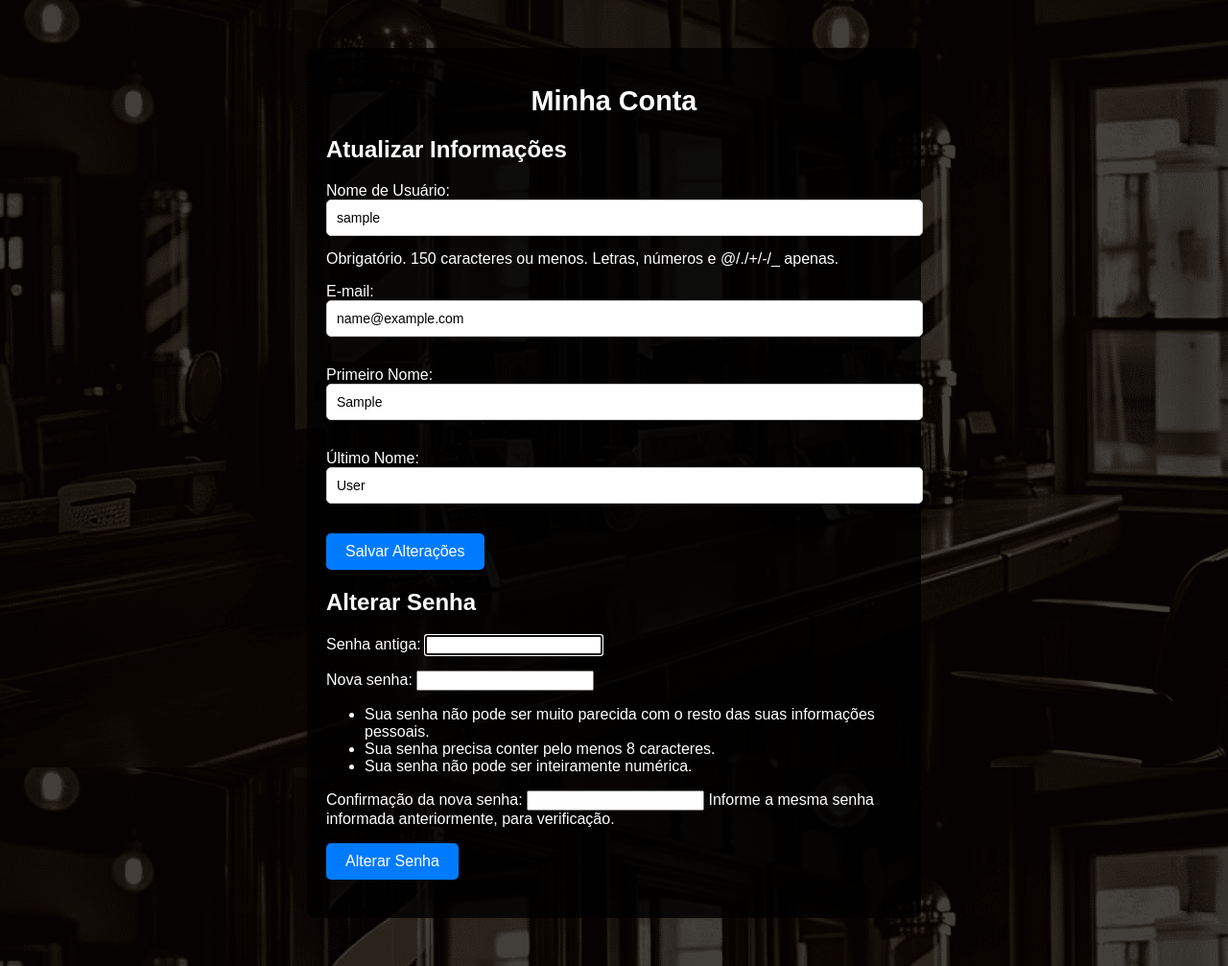
After one commit to AndreDAzevedo/barbearia, a Django app: page /minha_conta/ in a window 1280 px wide. The commit adds this page. Shown: the whole page at 96% size. Run offline with Django 5.2, Linux system fonts and the light colour scheme; the visitor is signed in with stand-in values (Sample User, id 1); parts of the project's set-up code (start-up, migrations or seed data) failed here and were passed over.

Commit message:
Atualização de funcionalidades e inclusão de novas páginas

```diff
--- a/agendamentos/forms.py
+++ b/agendamentos/forms.py
@@ -3,24 +3,67 @@ from django.contrib.auth.models import User
 from django.contrib.auth.forms import UserCreationForm
 from .models import Reserva
 
+
 class RegisterForm(UserCreationForm):
-    email = forms.EmailField(required=True)
+    """
+    Formulário para registro de novos usuários.
+    """
+    email = forms.EmailField(
+        required=True,
+        widget=forms.EmailInput(attrs={'class': 'form-control'}),
+        help_text='Insira um endereço de e-mail válido.',
+    )
 
     class Meta:
         model = User
         fields = ['username', 'email', 'password1', 'password2']
+        widgets = {
+            'username': forms.TextInput(attrs={'class': 'form-control'}),
+            'password1': forms.PasswordInput(attrs={'class': 'form-control'}),
+            'password2': forms.PasswordInput(attrs={'class': 'form-control'}),
+        }
+        help_texts = {
+            'username': None,  # Remove o texto de ajuda padrão do campo username
+            'password1': None,  # Remove o texto de ajuda padrão do campo password1
+            'password2': None,  # Remove o texto de ajuda padrão do campo password2
+        }
 
 
 class ReservaForm(forms.ModelForm):
+    """
+    Formulário para gerenciamento de reservas de serviços.
+    """
     class Meta:
         model = Reserva
         fields = ['servico', 'data', 'horario']
         widgets = {
-            'data': forms.DateInput(attrs={'type': 'date'}),
-            'horario': forms.TimeInput(attrs={'type': 'time'}),
+            'data': forms.DateInput(attrs={'type': 'date', 'class': 'form-control'}),
+            'horario': forms.TimeInput(attrs={'type': 'time', 'class': 'form-control'}),
+            'servico': forms.Select(attrs={'class': 'form-control'}),
         }
         labels = {
             'servico': 'Serviço',
             'data': 'Data',
             'horario': 'Horário',
         }
+
+
+class UserEditForm(forms.ModelForm):
+    """
+    Formulário personalizado para permitir que os usuários editem informações relevantes da conta.
+    """
+    class Meta:
+        model = User
+        fields = ['username', 'email', 'first_name', 'last_name']
+        widgets = {
+            'username': forms.TextInput(attrs={'class': 'form-control'}),
+            'email': forms.EmailInput(attrs={'class': 'form-control'}),
+            'first_name': forms.TextInput(attrs={'class': 'form-control'}),
+            'last_name': forms.TextInput(attrs={'class': 'form-control'}),
+        }
+        labels = {
+            'username': 'Nome de Usuário',
+            'email': 'E-mail',
+            'first_name': 'Primeiro Nome',
+            'last_name': 'Último Nome',
+        }
--- /dev/null
+++ b/agendamentos/templates/minha_conta.html
@@ -0,0 +1,84 @@
+{% load static %}
+<!DOCTYPE html>
+<html lang="pt-br">
+<head>
+    <meta charset="UTF-8">
+    <meta name="viewport" content="width=device-width, initial-scale=1.0">
+    <title>Minha Conta</title>
+    <link rel="stylesheet" href="{% static 'css/style.css' %}">
+    <style>
+        body {
+            background-image: url("{% static 'images/background2.png' %}");
+            background-size: cover;
+            background-repeat: no-repeat;
+            background-attachment: fixed;
+            font-family: Arial, sans-serif;
+            margin: 0;
+            padding: 0;
+            color: #fff;
+        }
+        .form-container {
+            max-width: 600px;
+            margin: 50px auto;
+            padding: 20px;
+            background-color: rgba(0, 0, 0, 0.8);
+            border-radius: 8px;
+            text-align: center;
+        }
+        .form-container h1 {
+            font-size: 1.8em;
+            margin-bottom: 20px;
+        }
+        .form-container form {
+            text-align: left;
+            margin-bottom: 20px;
+        }
+        .form-container .form-control {
+            margin-bottom: 15px;
+            width: 100%;
+            padding: 10px;
+            border: 1px solid #ccc;
+            border-radius: 5px;
+            font-size: 14px;
+        }
+        .form-container button {
+            padding: 10px 20px;
+            background-color: #007bff;
+            color: white;
+            border: none;
+            border-radius: 5px;
+            cursor: pointer;
+            font-size: 16px;
+        }
+        .form-container button:hover {
+            background-color: #0056b3;
+        }
+    </style>
+</head>
+<body>
+    <div class="form-container">
+        <h1>Minha Conta</h1>
+        {% if messages %}
+            {% for message in messages %}
+                <div class="alert {{ message.tags }}">{{ message }}</div>
+            {% endfor %}
+        {% endif %}
+
+        <!-- Formulário de atualização de informações -->
+        <form method="post">
+            {% csrf_token %}
+            <h2>Atualizar Informações</h2>
+            {{ user_form.as_p }}
+            <button type="submit" name="update_info">Salvar Alterações</button>
+        </form>
+
+        <!-- Formulário de alteração de senha -->
+        <form method="post">
+            {% csrf_token %}
+            <h2>Alterar Senha</h2>
+            {{ password_form.as_p }}
+            <button type="submit" name="change_password">Alterar Senha</button>
+        </form>
+    </div>
+</body>
+</html>
--- a/agendamentos/urls.py
+++ b/agendamentos/urls.py
@@ -5,6 +5,7 @@ from django.contrib.auth import logout
 from django.shortcuts import redirect
 from django.urls import reverse
 from .views import custom_logout
+from .views import CustomLoginView
 
 
 
@@ -21,5 +22,10 @@ urlpatterns = [
     path('horarios_marcados/', views.horarios_marcados, name='horarios_marcados'),
     path('editar_reserva_barbeiro/<int:reserva_id>/', views.editar_reserva_barbeiro, name='editar_reserva_barbeiro'),  # Para barbeiros
     path('carregar_datas/', views.carregar_datas, name='carregar_datas'),
+    path('login/', CustomLoginView.as_view(), name='login'),
+    path('login_success/', views.login_success, name='login_success'),
+    path('area_cliente/', views.area_cliente, name='area_cliente'),
+    path('minha_conta/', views.minha_conta, name='minha_conta'),
+
     path('cancelar_reserva_barbeiro/<int:reserva_id>/', views.cancelar_reserva_barbeiro, name='cancelar_reserva_barbeiro'),
 ]
--- a/agendamentos/views.py
+++ b/agendamentos/views.py
@@ -13,6 +13,7 @@ from django.urls import reverse
 from datetime import date, timedelta
 import locale
 locale.setlocale(locale.LC_TIME, "pt_BR.utf8")
+from .forms import RegisterForm
 
 
 # Página inicial
@@ -21,15 +22,38 @@ def home(request):
 
 # Registro de usuários
 def register(request):
+    """
+    View para registrar um novo usuário.
+    """
     if request.method == 'POST':
-        form = UserCreationForm(request.POST)
+        form = RegisterForm(request.POST)
         if form.is_valid():
             form.save()
-            messages.success(request, 'Usuário registrado com sucesso! Faça login para continuar.')
-            return redirect('login')  # Redireciona para a página de login
+            # Adiciona uma mensagem na sessão para a página de sucesso
+            request.session['registration_success'] = 'Usuário registrado com sucesso! Faça login para continuar.'
+            return redirect('login_success')  # Redireciona para a página de sucesso
+        else:
+            messages.error(request, 'Houve um erro ao tentar registrar. Verifique os dados e tente novamente.')
     else:
-        form = UserCreationForm()
+        form = RegisterForm()
+
     return render(request, 'register.html', {'form': form})
+
+
+from django.contrib.auth.views import LoginView
+
+class CustomLoginView(LoginView):
+    """
+    View personalizada para login que verifica e remove a mensagem de sucesso da sessão.
+    """
+    template_name = 'login.html'
+
+    def get_context_data(self, **kwargs):
+        context = super().get_context_data(**kwargs)
+        if 'registration_success' in self.request.session:
+            context['registration_success'] = self.request.session.pop('registration_success')
+        return context
+
 
 # Fazer reserva
 @login_required
@@ -78,8 +102,17 @@ def fazer_reserva(request):
 
 
 # Login de usuários (usando a LoginView do Django)
+from django.urls import reverse_lazy
+
 class CustomLoginView(LoginView):
+    """
+    View personalizada para login.
+    """
     template_name = 'login.html'
+
+    def get_success_url(self):
+        return reverse_lazy('login_success')  # Redireciona para a página de sucesso
+
 
 # Login manual (opcional)
 def custom_login(request):
@@ -205,3 +238,78 @@ def carregar_datas(request):
         "dates": dates,
         "reservas": [r.isoformat() for r in reservas],
     })
+
+from django.shortcuts import render
+
+def login_success(request):
+    """
+    Página de sucesso exibida após o login bem-sucedido.
+    """
+    return render(request, 'login_success.html')
+
+from django.contrib.auth.decorators import login_required
+from django.shortcuts import render
+
+@login_required
+def area_cliente(request):
+    """
+    View para a área do cliente.
+    """
+    return render(request, 'area_cliente.html')
+
+
+from django.contrib.auth.forms import UserChangeForm
+from django.shortcuts import render, redirect
+from django.contrib.auth.decorators import login_required
+from django.contrib import messages
+
+@login_required
+def minha_conta(request):
+    if request.method == 'POST':
+        form = UserChangeForm(request.POST, instance=request.user)
+        if form.is_valid():
+            form.save()
+            messages.success(request, 'Suas informações foram atualizadas com sucesso!')
+            return redirect('minha_conta')
+        else:
+            messages.error(request, 'Por favor, corrija os erros abaixo.')
+    else:
+        form = UserChangeForm(instance=request.user)
+
+    return render(request, 'minha_conta.html', {'form': form})
+
+from django.contrib.auth.forms import UserChangeForm, PasswordChangeForm
+from django.contrib.auth import update_session_auth_hash
+from django.shortcuts import render, redirect
+from django.contrib.auth.decorators import login_required
+from django.contrib import messages
+from .forms import UserEditForm
+
+@login_required
+def minha_conta(request):
+    user_form = UserEditForm(instance=request.user)
+    password_form = PasswordChangeForm(user=request.user)
+
+    if request.method == 'POST':
+        if 'update_info' in request.POST:  # Atualizar informações do usuário
+            user_form = UserEditForm(request.POST, instance=request.user)
+            if user_form.is_valid():
+                user_form.save()
+                messages.success(request, 'Suas informações foram atualizadas com sucesso!')
+                return redirect('minha_conta')
+            else:
+                messages.error(request, 'Corrija os erros abaixo.')
+        elif 'change_password' in request.POST:  # Alterar senha
+            password_form = PasswordChangeForm(request.user, request.POST)
+            if password_form.is_valid():
+                user = password_form.save()
+                update_session_auth_hash(request, user)  # Mantém o usuário logado após mudar a senha
+                messages.success(request, 'Sua senha foi alterada com sucesso!')
+                return redirect('minha_conta')
+            else:
+                messages.error(request, 'Corrija os erros abaixo.')
+
+    return render(request, 'minha_conta.html', {
+        'user_form': user_form,
+        'password_form': password_form,
+    })
```
Also changed, not shown: agendamentos/models.py (+8 -0 lines), agendamentos/templates/area_cliente.html (added, +97 -0 lines), agendamentos/templates/home.html (+14 -0 lines), agendamentos/templates/login.html (+43 -24 lines), agendamentos/templates/login_success.html (added, +54 -0 lines), agendamentos/templates/register.html (+43 -39 lines), barbearia/settings.py (+8 -3 lines).
